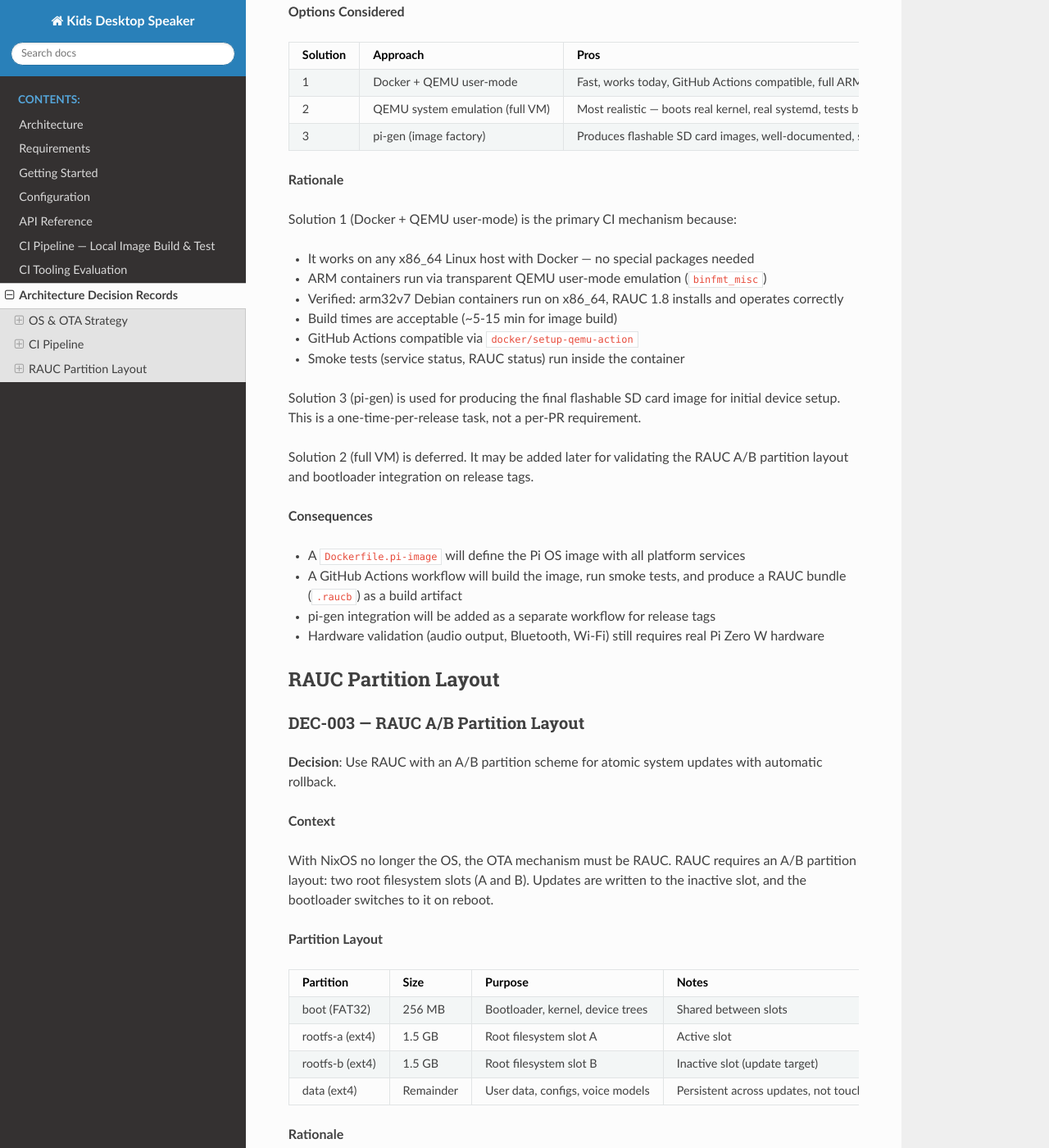
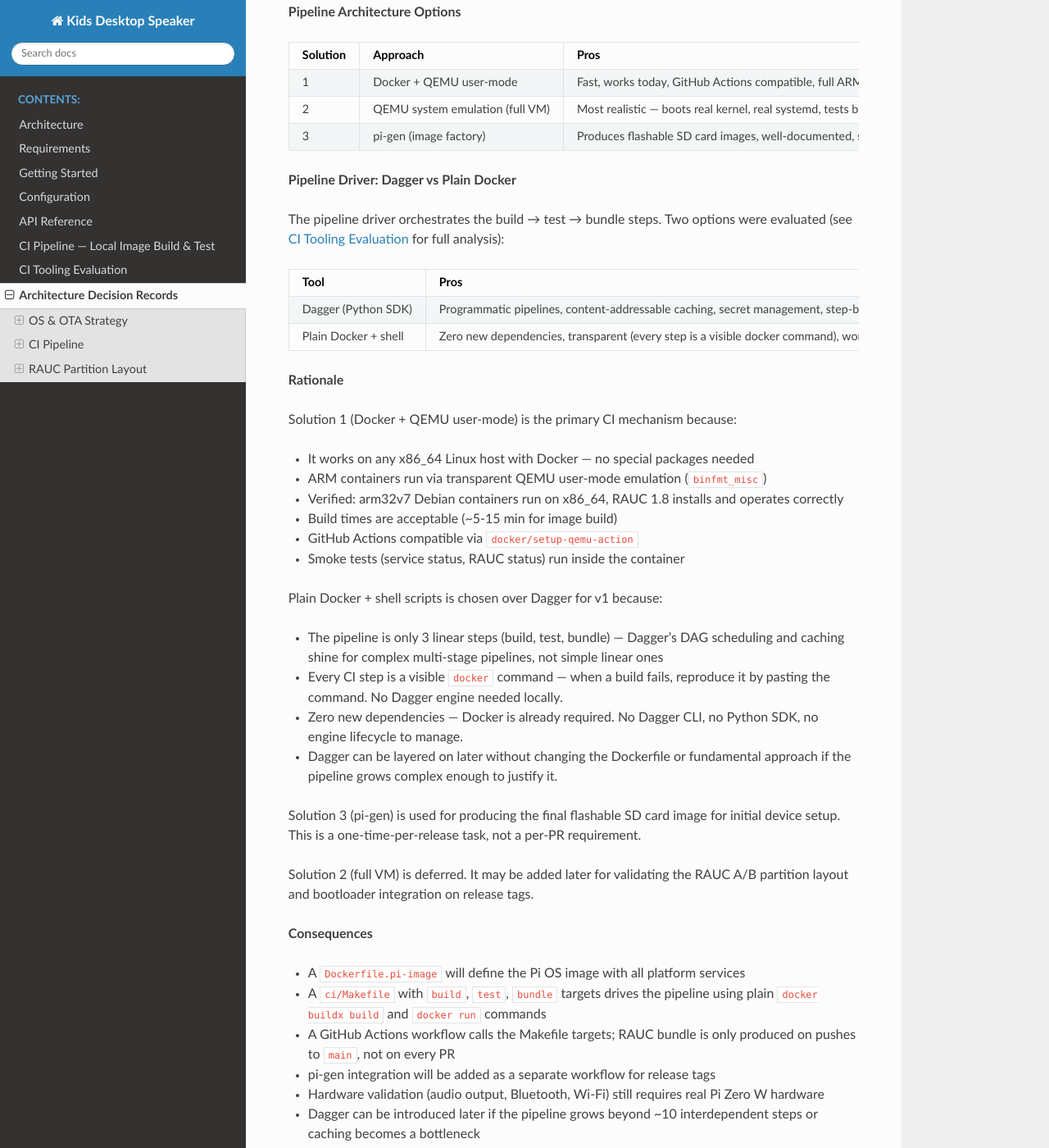
Before and after one commit to LydByDissing/kids-desktop-speaker, a Sphinx documentation site: the page built from docs/source/development/decisions.rst, in a window 1280 px wide and 1400 px high, scrolled down 1963 px. Shown: the whole window at 82% size. Built offline with Sphinx 7.4.7 and the Read the Docs theme 3.1.0, drawn with Linux system fonts in a browser that asks for light colours; some of the changed text lies outside the part shown.

Commit message:
docs: capture plain Docker over Dagger in DEC-002
Expanded DEC-002 rationale to include the Dagger vs plain Docker evaluation
as a first-class part of the CI pipeline architecture decision:

- Added 'Pipeline Driver' comparison table (Dagger vs plain Docker + shell)
- Plain Docker chosen for v1: 3 linear steps don't justify Dagger's complexity,
  zero new dependencies, transparent debuggability
- Dagger can be layered on later if pipeline grows beyond ~10 interdependent
  steps or caching becomes a bottleneck

```diff
--- a/docs/source/development/decisions.rst
+++ b/docs/source/development/decisions.rst
@@ -117,8 +117,8 @@ DEC-002 — CI Pipeline Architecture
 
 **Decision**: Use **Docker + QEMU user-mode emulation** (Solution 1) for
 the CI pipeline, and **pi-gen** (Solution 3) for producing flashable SD card
-images. Use **plain Docker + shell scripts** (not Dagger) to drive the pipeline
-in v1 — see :doc:`ci-tooling` for the evaluation.
+images. Drive the pipeline with **plain Docker + shell scripts** (not Dagger)
+for v1.
 
 **Context**
 
@@ -127,7 +127,7 @@ hardware (developer machines and GitHub Actions). No ARM hardware is
 available in CI. The pipeline needs to build images, run smoke tests, and
 produce RAUC bundles.
 
-**Options Considered**
+**Pipeline Architecture Options**
 
 .. list-table::
    :header-rows: 1
@@ -150,6 +150,29 @@ produce RAUC bundles.
      - Produces flashable SD card images, well-documented, staged builds
      - Long build times (30-60 min), steep learning curve, opinionated
 
+**Pipeline Driver: Dagger vs Plain Docker**
+
+The pipeline driver orchestrates the build → test → bundle steps. Two
+options were evaluated (see :doc:`ci-tooling` for full analysis):
+
+.. list-table::
+   :header-rows: 1
+   :widths: 20 40 40
+
+   * - Tool
+     - Pros
+     - Cons
+   * - Dagger (Python SDK)
+     - Programmatic pipelines, content-addressable caching, secret
+       management, step-by-step observability
+     - New dependency (Dagger engine + Python SDK), overkill for 3 linear
+       steps, harder to debug locally, version churn history
+   * - Plain Docker + shell
+     - Zero new dependencies, transparent (every step is a visible docker
+       command), works out of the box on GitHub Actions and developer laptops
+     - No built-in caching beyond Docker layers, no structured secret
+       management, shell scripts can grow messy
+
 **Rationale**
 
 Solution 1 (Docker + QEMU user-mode) is the primary CI mechanism because:
@@ -162,6 +185,18 @@ Solution 1 (Docker + QEMU user-mode) is the primary CI mechanism because:
 - GitHub Actions compatible via ``docker/setup-qemu-action``
 - Smoke tests (service status, RAUC status) run inside the container
 
+Plain Docker + shell scripts is chosen over Dagger for v1 because:
+
+- The pipeline is only 3 linear steps (build, test, bundle) — Dagger's DAG
+  scheduling and caching shine for complex multi-stage pipelines, not simple
+  linear ones
+- Every CI step is a visible ``docker`` command — when a build fails, reproduce
+  it by pasting the command. No Dagger engine needed locally.
+- Zero new dependencies — Docker is already required. No Dagger CLI, no Python
+  SDK, no engine lifecycle to manage.
+- Dagger can be layered on later without changing the Dockerfile or fundamental
+  approach if the pipeline grows complex enough to justify it.
+
 Solution 3 (pi-gen) is used for producing the final flashable SD card image
 for initial device setup. This is a one-time-per-release task, not a
 per-PR requirement.
@@ -173,11 +208,15 @@ RAUC A/B partition layout and bootloader integration on release tags.
 
 - A ``Dockerfile.pi-image`` will define the Pi OS image with all platform
   services
-- A GitHub Actions workflow will build the image, run smoke tests, and
-  produce a RAUC bundle (``.raucb``) as a build artifact
+- A ``ci/Makefile`` with ``build``, ``test``, ``bundle`` targets drives the
+  pipeline using plain ``docker buildx build`` and ``docker run`` commands
+- A GitHub Actions workflow calls the Makefile targets; RAUC bundle is only
+  produced on pushes to ``main``, not on every PR
 - pi-gen integration will be added as a separate workflow for release tags
 - Hardware validation (audio output, Bluetooth, Wi-Fi) still requires real
   Pi Zero W hardware
+- Dagger can be introduced later if the pipeline grows beyond ~10
+  interdependent steps or caching becomes a bottleneck
 
 RAUC Partition Layout
 ---------------------
```
